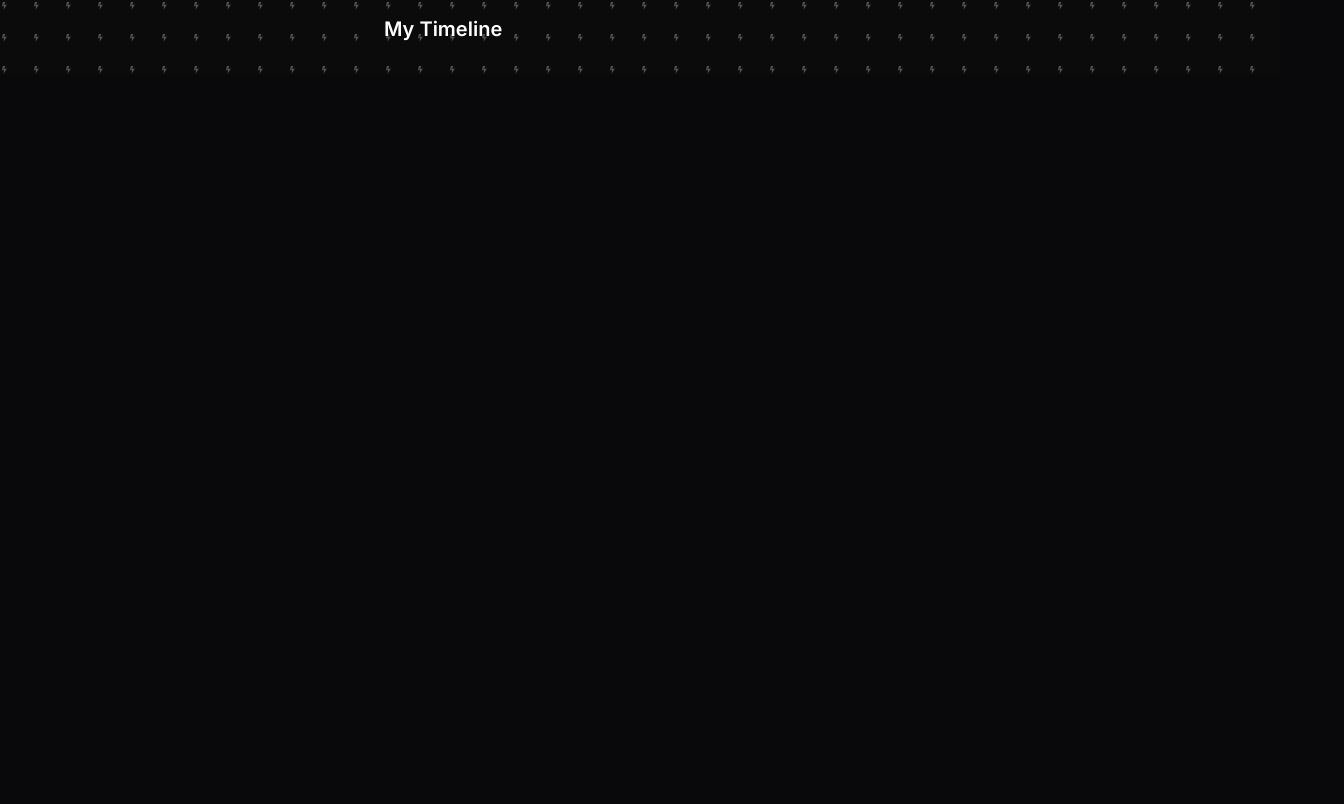
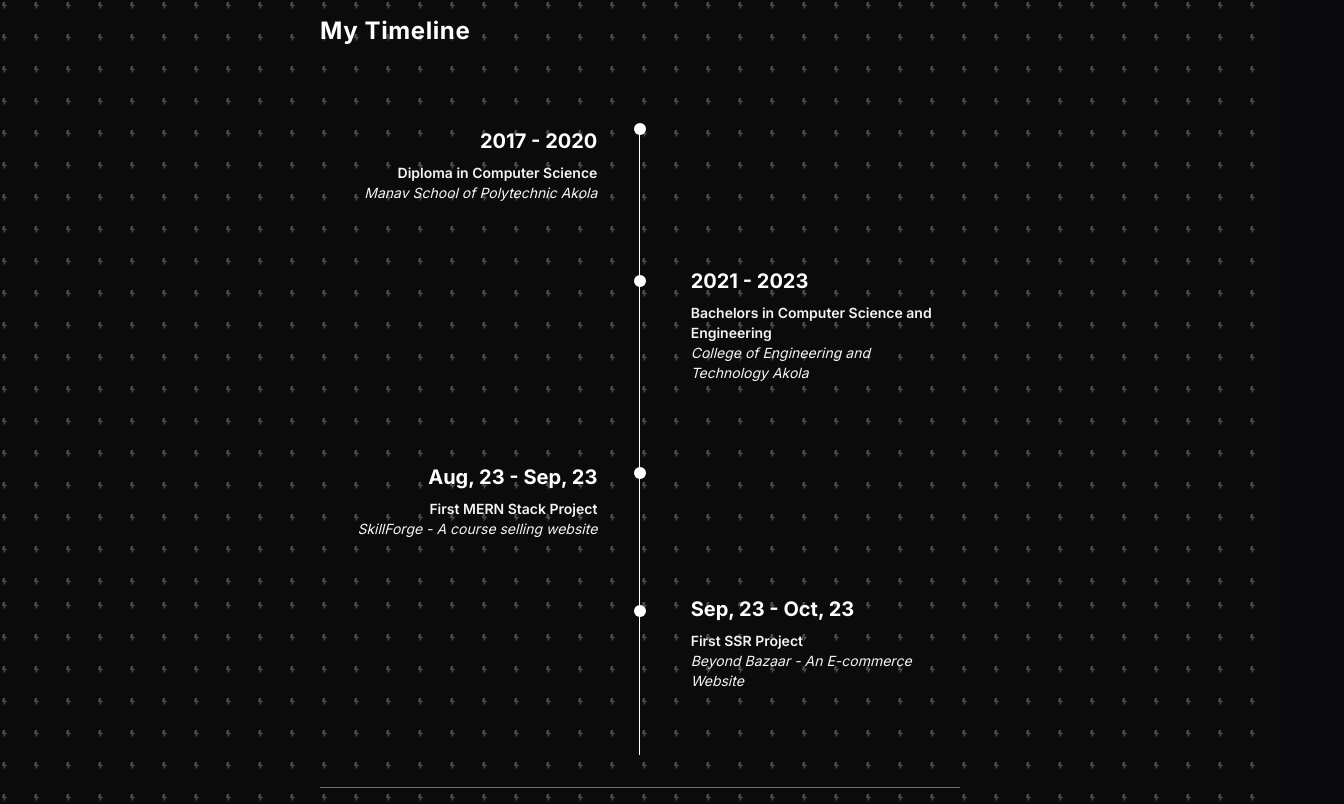
Before and after one commit to Bilal-Sheikh/portfolio, a Next.js app: page / in a window 1280 px wide. Shown: the part 478-1282 px from the top of the page, 1344 px wide, since content can reach past the window. Before the commit the page ends 800 px from the top, so only its background shows below. Built offline with nearby package versions, Linux system fonts and the light colour scheme.

Commit message:
added timeline

```diff
--- a/app/(landing)/page.tsx
+++ b/app/(landing)/page.tsx
@@ -3,7 +3,7 @@
 
 export default function Home() {
     return (
-        <div className="flex flex-col items-center justify-center ml-16 w-full h-full pt-36">
+        <div className="flex flex-col items-center justify-center w-full h-full pt-36">
             <div className="w-1/2 items-start justify-start">
                 <div className="text-2xl text-start sm:text-6xl md:text-6xl font-semibold">
                     Hello there! 👋 <br />
@@ -25,9 +25,115 @@
 
             <Separator className="w-1/2 bg-zinc-500" />
 
-            <div className="my-8 text-start w-1/2 items-start justify-start">
-                <p className="text-xl text-white font-semibold">My Timeline</p>
-            </div>
+            <section className="my-8 text-start w-1/2 items-start justify-start">
+                <p className="text-2xl text-white font-bold tracking-wide pb-16">
+                    My Timeline
+                </p>
+
+                <div className="max-w-7xl mx-auto w-full grid grid-cols-9 px-2">
+                    {/* <!-- Stack 1 --> */}
+                    <div className="col-span-4 w-full h-full">
+                        <div className="w-full h-full p-2 md:pl-4 text-end">
+                            <h1 className="text-white text-xl font-bold py-2">
+                                2017 - 2020
+                            </h1>
+                            <div className="text-gray-100 sm:text-sm text-xs">
+                                <p className="font-semibold">
+                                    Diploma in Computer Science
+                                </p>
+                                <p className="italic">
+                                    Manav School of Polytechnic Akola
+                                </p>
+                            </div>
+                        </div>
+                    </div>
+                    <div className="relative col-span-1 w-full h-full flex justify-center items-center">
+                        <div className="h-full w-px bg-white mt-10" />
+                        <div className="absolute w-3 h-3 rounded-full bg-white z-10 text-white text-center mb-16" />
+                    </div>
+                    <div className="col-span-4 w-full h-full"></div>
+
+                    {/* <!-- Stack 2 --> */}
+                    <div className="col-span-4 w-full h-full" />
+                    <div className="relative col-span-1 w-full h-full flex justify-center items-center">
+                        <div className="h-full w-px bg-white" />
+                        <div className="absolute w-3 h-3 rounded-full bg-white z-10 text-white text-center mb-24" />
+                    </div>
+
+                    <div className="col-span-4 w-full h-full pt-10 pb-14">
+                        <div className="w-full h-full rounded-md p-2 md:pl-4">
+                            <h1 className="text-white text-xl font-bold py-2">
+                                2021 - 2023
+                            </h1>
+                            <div className="text-gray-100 sm:text-sm text-xs">
+                                <p className="font-semibold">
+                                    Bachelors in Computer Science and
+                                    Engineering
+                                </p>
+                                <p className="italic">
+                                    College of Engineering and Technology Akola
+                                </p>
+                            </div>
+                        </div>
+                    </div>
+
+                    {/* <!-- Stack 3 --> */}
+                    <div className="col-span-4 w-full h-full">
+                        <div className="w-full h-full p-2 md:pl-4 text-end">
+                            <h1 className="text-white text-xl font-bold py-2">
+                                Aug, 23 - Sep, 23
+                            </h1>
+                            <div className="text-gray-100 sm:text-sm text-xs">
+                                <p className="font-semibold">
+                                    First MERN Stack Project
+                                </p>
+                                <p className="italic">
+                                    SkillForge - A course selling website
+                                </p>
+                            </div>
+                        </div>
+                    </div>
+                    <div className="relative col-span-1 w-full h-full flex justify-center items-center">
+                        <div className="h-full w-px bg-white" />
+                        <div className="absolute w-3 h-3 rounded-full bg-white z-10 text-white text-center mb-12" />
+                    </div>
+                    <div className="col-span-4 w-full h-full"></div>
+
+                    {/* <!-- Stack 4 --> */}
+                    <div className="col-span-4 w-full h-full" />
+                    <div className="relative col-span-1 w-full h-full flex justify-center items-center">
+                        <div className="h-full w-px bg-white" />
+                        <div className="absolute w-3 h-3 rounded-full bg-white z-10 text-white text-center mb-20" />
+                    </div>
+
+                    <div className="col-span-4 w-full h-full pt-8 pb-14">
+                        <div className="w-full h-full rounded-md p-2 md:pl-4">
+                            <h1 className="text-white text-xl font-bold py-2">
+                                Sep, 23 - Oct, 23
+                            </h1>
+                            <div className="text-gray-100 sm:text-sm text-xs">
+                                <p className="font-semibold">
+                                    First SSR Project
+                                </p>
+                                <p className="italic">
+                                    Beyond Bazaar - An E-commerce Website
+                                </p>
+                            </div>
+                        </div>
+                    </div>
+                    {/* END */}
+                </div>
+            </section>
+
+            <Separator className="w-1/2 bg-zinc-500" />
+
+            <section className="my-8 text-start w-1/2 items-start justify-start">
+                <p className="text-2xl text-white font-bold tracking-wide pb-16">
+                    Projects
+                </p>
+
+
+            </section>
         </div>
     );
 }
--- a/components/Navbar.tsx
+++ b/components/Navbar.tsx
@@ -4,7 +4,7 @@
 
 export default function Navbar() {
     return (
-        <div className="sticky top-0 flex flex-col items-center justify-center w-full h-full pt-10">
+        <div className="sticky top-0 flex flex-col items-center justify-center w-full h-full pt-10 z-50">
             <Menubar className="gap-1 rounded-full">
                 <MenubarMenu>
                     <Link href={'/'}>
```
